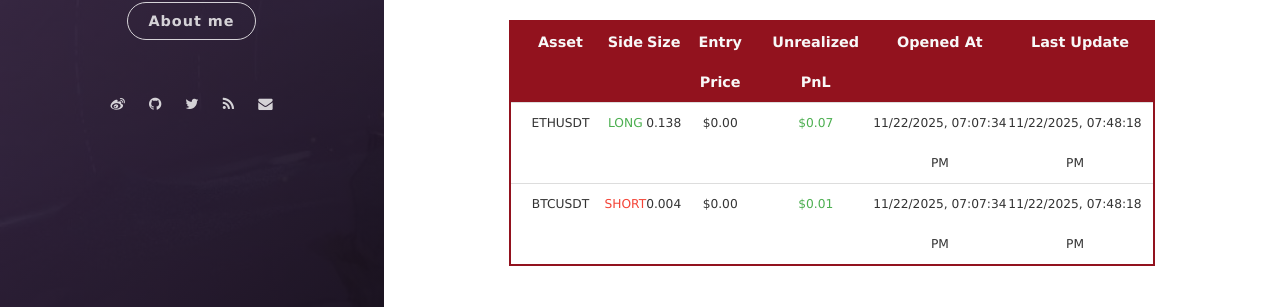
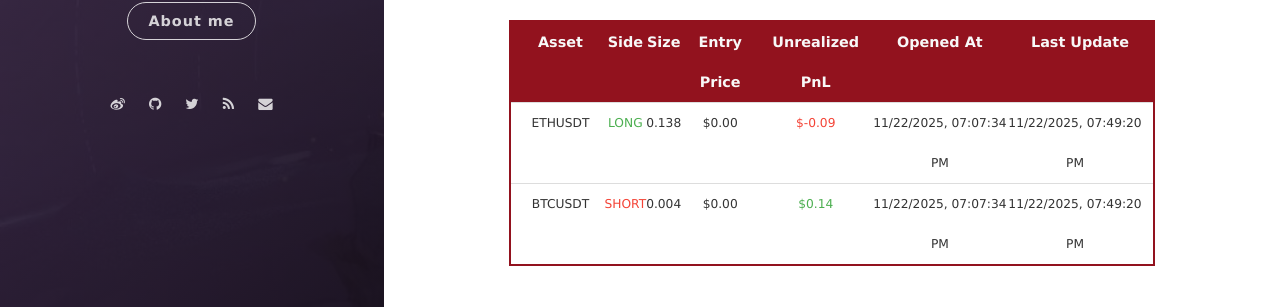
Before and after one commit to leeyegy/leeyegy.github.io, a Jekyll site: the page built from live-trading.html, in a window 1280 px wide and 945 px high. Shown: the part 579-886 px from the top of the window. Built offline with Jekyll 4.4.1, drawn with Linux system fonts in a browser that asks for light colours; nearby versions of some CDN libraries.

Commit message:
AccountMonitor: refresh positions 2025-11-23T03:49:20+08:00

```diff
--- a/assets/data/binance/positions.json
+++ b/assets/data/binance/positions.json
@@ -4,17 +4,17 @@
     "side": "LONG",
     "size": 0.138,
     "entryPrice": 0.0,
-    "unrealizedPnl": 0.07314,
+    "unrealizedPnl": -0.09130572,
     "openedAt": "2025-11-23T03:07:34+08:00",
-    "reportedAt": "2025-11-23T03:48:18+08:00"
+    "reportedAt": "2025-11-23T03:49:20+08:00"
   },
   {
     "symbol": "BTCUSDT",
     "side": "SHORT",
     "size": 0.004,
     "entryPrice": 0.0,
-    "unrealizedPnl": 0.0084,
+    "unrealizedPnl": 0.13963623,
     "openedAt": "2025-11-23T03:07:34+08:00",
-    "reportedAt": "2025-11-23T03:48:18+08:00"
+    "reportedAt": "2025-11-23T03:49:20+08:00"
   }
 ]
```
